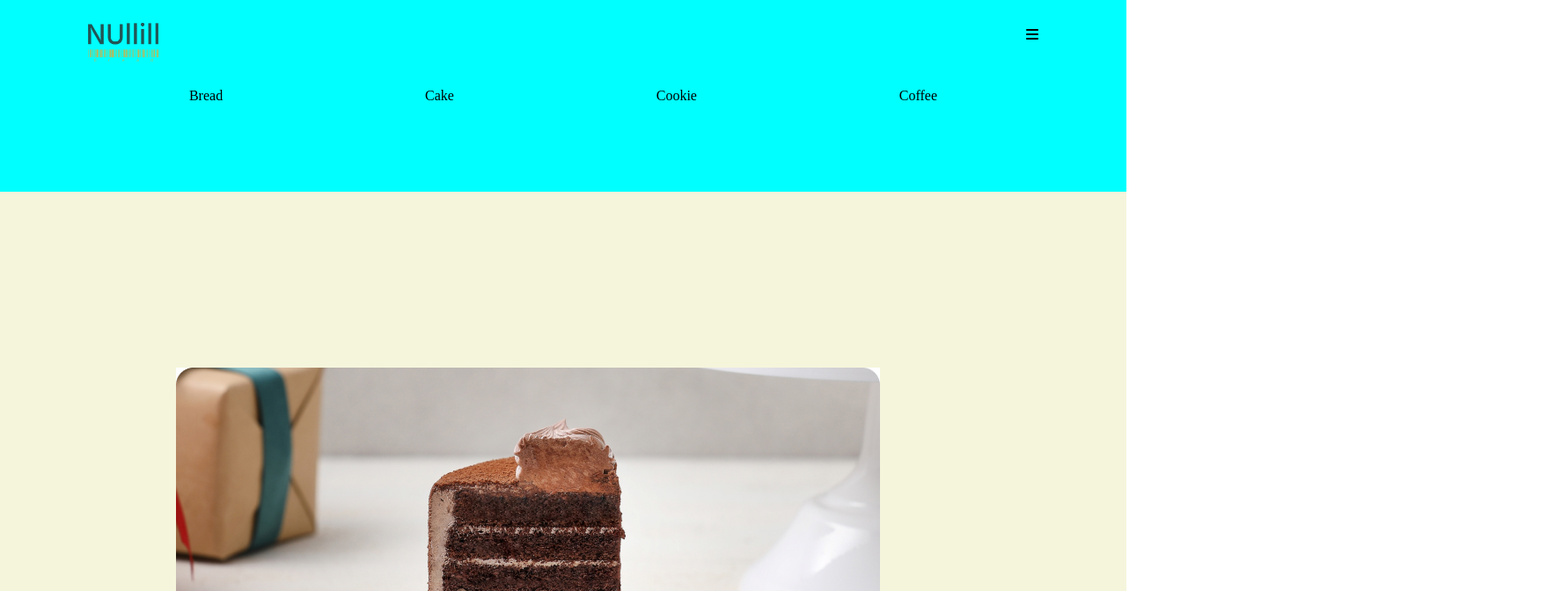
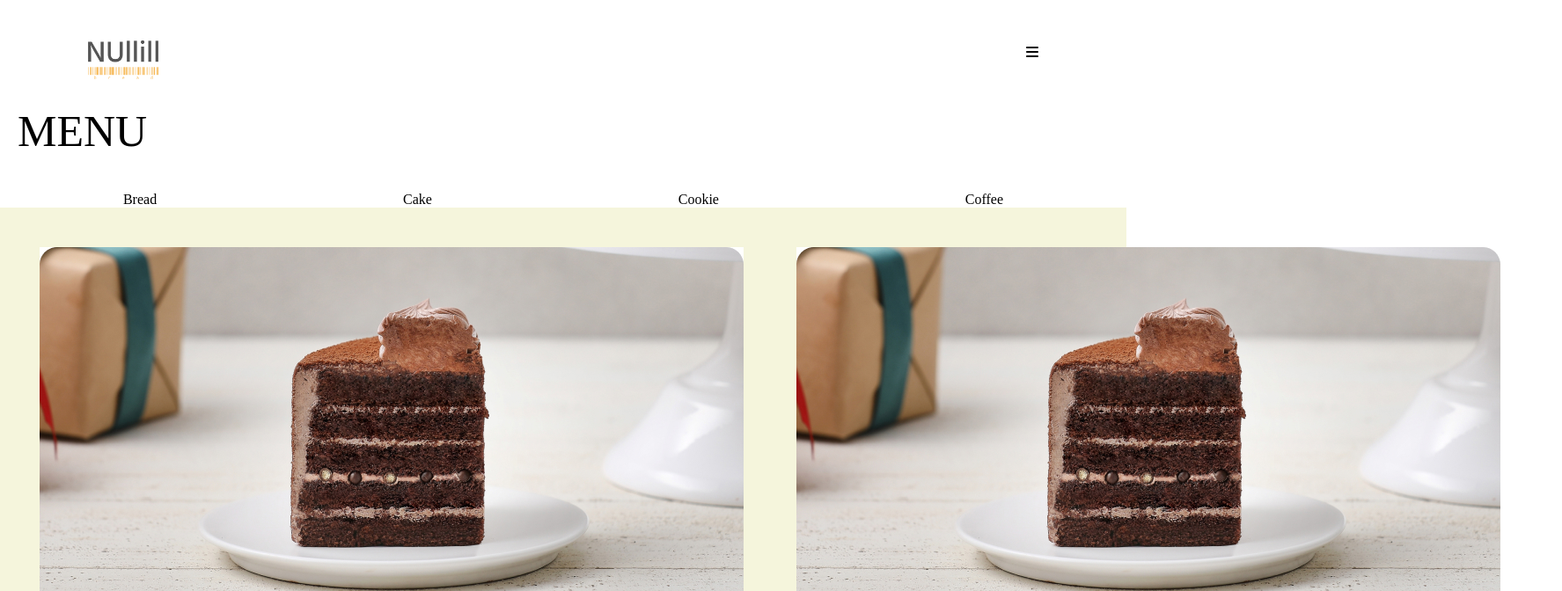
Before and after one commit to sukpo61/post_comment_crud, a React (Create React App) app: page /menu in a window 1280 px wide. Shown: the top 672 px of the page at 88% size, 1775 px wide, since content can reach past the window. Built offline with nearby package versions, Linux system fonts and the light colour scheme; data requests are answered from the project's data file.

Commit message:
메뉴페이지 2차 수정

```diff
--- a/src/components/Pages/MenuPage/MenuList.jsx
+++ b/src/components/Pages/MenuPage/MenuList.jsx
@@ -26,11 +26,22 @@ function MenuList() {
 
   return (
     <div>
+      <StyledHeader>
+        <div>MENU</div>
+      </StyledHeader>
       <StyledCategroyBox>
-        <div onClick={handleClick('bread')}>Bread</div>
-        <div onClick={handleClick('cake')}>Cake</div>
-        <div onClick={handleClick('cookie')}>Cookie</div>
-        <div onClick={handleClick('coffee')}>Coffee</div>
+        <div onClick={handleClick('bread')} style={{ cursor: 'pointer' }}>
+          Bread
+        </div>
+        <div onClick={handleClick('cake')} style={{ cursor: 'pointer' }}>
+          Cake
+        </div>
+        <div onClick={handleClick('cookie')} style={{ cursor: 'pointer' }}>
+          Cookie
+        </div>
+        <div onClick={handleClick('coffee')} style={{ cursor: 'pointer' }}>
+          Coffee
+        </div>
       </StyledCategroyBox>
       <StyledListBox>
         {product_posts.map(
@@ -49,11 +60,19 @@ function MenuList() {
 
 export default MenuList;
 
+// 헤더랑 겹쳐서 분리하는 작업을 해줘야함!!
+const StyledHeader = styled.div`
+  background-color: white;
+  padding-top: 100px;
+  margin: 20px;
+  color: black;
+  font-size: 50px;
+`;
+
 // 카테고리 바
 const StyledCategroyBox = styled.div`
-  background-color: aqua;
-  padding: 100px;
-
+  background-color: white;
+  padding-top: 20px;
   display: flex;
   justify-content: space-around;
 
@@ -63,21 +82,26 @@ const StyledCategroyBox = styled.div`
 // 제품들 보여지는
 const StyledListBox = styled.div`
   background-color: beige;
-  padding: 200px;
+  padding: 20px;
   display: grid;
+  grid-template-columns: repeat(3, 1fr);
+  grid-template-rows: repeat(3, 1fr);
+  /* grid-template-columns: 200px minmax(420px, 1fr);
+  grid-template-rows: 56px 1fr;
+} */
+  gap: 20px 10px;
 `;
 
 // 제품 하나 하나  - 이미지, 이름 세트 - 마우스 호버
 const StyledPoductsBox = styled.div`
-  background-color: beige;
-  /* padding: 20px;
-  margin: 5px; */
+  /* background-color: beige; */
+  padding: 20px;
+  margin: 5px;
   width: 100%;
-
   align-content: center;
-  grid-template-columns: 200px 200px 200px;
-  grid-auto-rows: minmax(100px, auto);
+  /* grid-template-columns: 200px 200px 200px; */
+  /* grid-auto-rows: minmax(100px, auto); */
   /* width: 224px;
   height: 224px; */
-  resize: both;
+  /* resize: both; */
 `;
```
